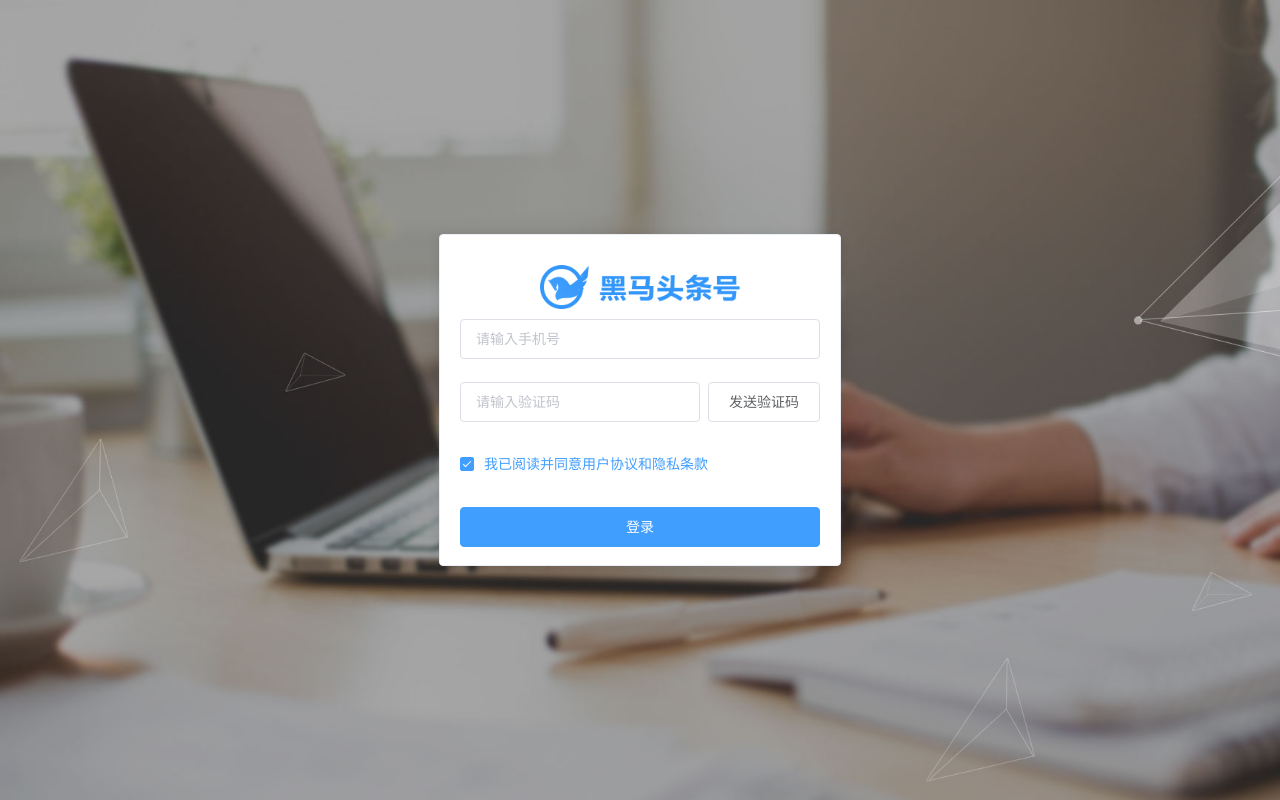
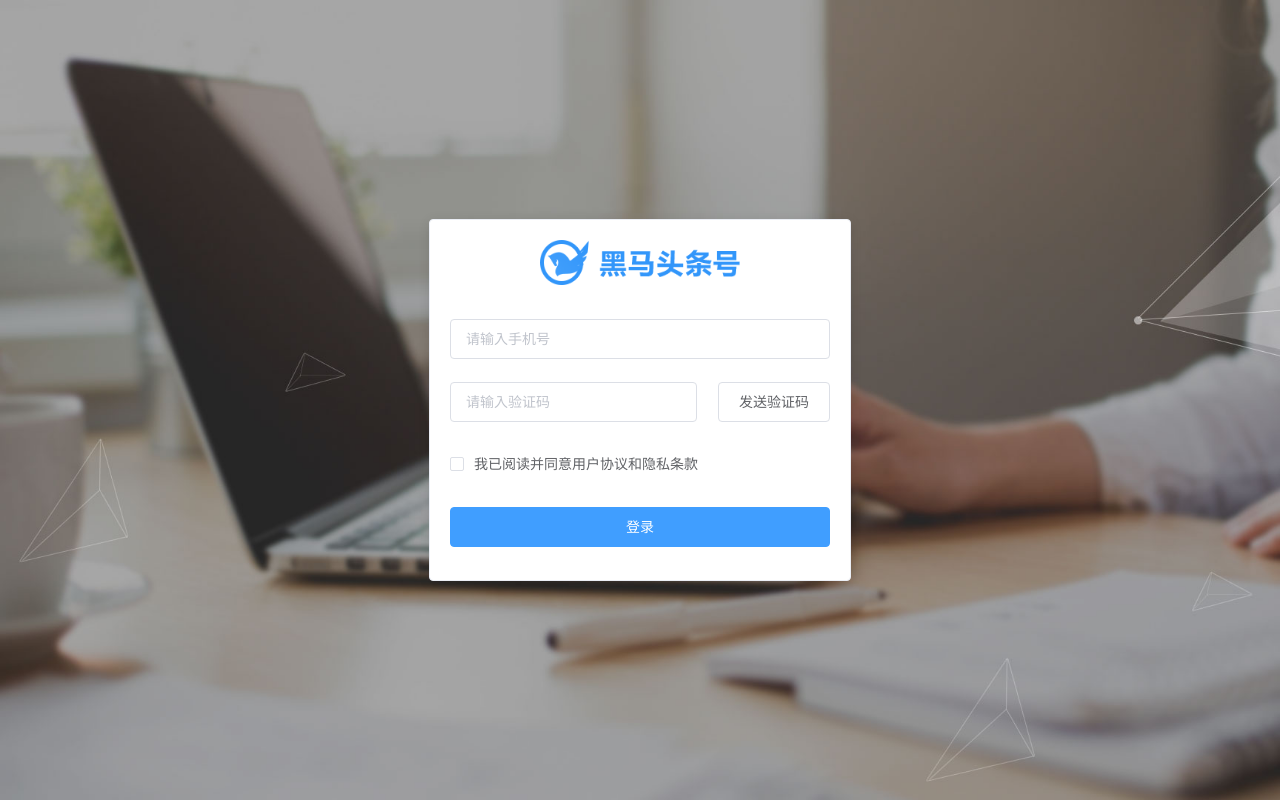
Before and after one commit to xwslove/toutiao81, a Vue app: page /#/login in a window 1280 px wide. Built offline with nearby package versions, Linux system fonts and the light colour scheme.

Commit message:
登录模块-数据绑定及校验

```diff
--- a/src/App.vue
+++ b/src/App.vue
@@ -2,5 +2,5 @@
     <router-view/>
 </template>
 
-<style lang="less">
+<style lang="less" scoped>
 </style>
--- a/src/views/login/index.vue
+++ b/src/views/login/index.vue
@@ -1,50 +1,113 @@
 <template>
-  <div class="login">
-    <div class="login">
-    <el-card class="box-card">
-      <img src="../../assets/img/logo_index.png" alt="黑马头条" />
-      <el-form >
-        <el-form-item prop="mobile">
-          <el-input  placeholder="请输入手机号"></el-input>
+  <div class='login'>
+    <el-card class='login-card'>
+      <div class='title'>
+        <img src="../../assets/img/logo_index.png" alt="">
+      </div>
+      <!-- 表单结构  el-form el-form-item -->
+      <el-form :model="formData" :rules="rules" ref="loginForm">
+        <!-- el-form-item 的prop属性设置为需要检验的字段 -->
+        <el-form-item prop='mobile'>
+          <!-- 手机号绑定input -->
+          <el-input v-model="formData.mobile" placeHolder='请输入手机号'></el-input>
         </el-form-item>
-        <el-form-item prop="code">
-          <el-input  placeholder="请输入验证码" style="width:240px"></el-input>
-          <el-button style="float:right">发送验证码</el-button>
+        <el-form-item prop='code'>
+          <!-- 验证码绑定input -->
+          <el-input v-model="formData.code" style='width:65%' placeHolder='请输入验证码'></el-input>
+          <el-button style='float:right'>发送验证码</el-button>
+        </el-form-item>
+        <el-form-item prop='check'>
+          <!-- checkbox绑定check -->
+          <el-checkbox v-model="formData.check">我已阅读并同意用户协议和隐私条款</el-checkbox>
         </el-form-item>
         <el-form-item>
-          <el-checkbox :checked="true">我已阅读并同意用户协议和隐私条款</el-checkbox>
-        </el-form-item>
-        <el-form-item>
-          <el-button  type="primary" style="width:100%">登录</el-button>
+          <el-button @click="login" type="primary" style='width:100%'>登录</el-button>
         </el-form-item>
       </el-form>
     </el-card>
-  </div>
   </div>
 </template>
 
 <script>
 export default {
-
+  data () {
+    // 定义了一个自定义函数
+    var func = function (rule, value, callback) {
+      // rule是当前的校验规则 没什么用
+      // value就是当前表单的字段的值
+      if (value) {
+        // 满足校验
+        callback() // 同意继续往下走
+      } else {
+        // 否则不满足校验
+        callback(new Error('您必须无条件同意被坑'))
+      }
+    }
+    return {
+      //  定义表单数据对象
+      formData: {
+        mobile: '',
+        code: '',
+        check: false
+      },
+      rules: {
+        mobile: [
+          { required: true, message: '登录手机号不能为空', trigger: 'blur' },
+          { pattern: /^1[3456789]\d{9}$/, message: '手机号格式错误' }
+        ],
+        code: [
+          { required: true, message: '验证码不能为空', trigger: 'blur' },
+          { pattern: /^\d{6}$/, message: '验证码必须为6位数字' }
+        ],
+        check: [{
+          validator: func // 自定义函数
+        }]
+      }
+    }
+  },
+  methods: {
+    login () {
+      // validate  手动校验表单数据
+      // isOK是 当前表单是否通过了校验
+      // result是当前的校验结果
+      this.$refs.loginForm.validate(isOK => {
+        if (isOK) {
+          // 通过了校验
+          this.$axios({
+            method: 'post',
+            url: '/authorizations',
+            data: this.formData // post参数是在data中写入的
+          }).then(result => {
+            window.localStorage.setItem('user-info', JSON.stringify(result.data))
+            // 编程式导航
+            this.$router.push('/home')
+          })
+        }
+      })
+    }
+  }
 }
 </script>
 
 <style lang='less' scoped>
-.login{
+  .login {
     width:100%;
-  height:100vh;
+    height: 100vh;
     background-image: url('../../assets/img/login_bg.jpg');
     background-size: cover;
     display: flex;
     justify-content: center;
     align-items: center;
-  .box-card {
-    width: 400px;
-    height: 330px;
+    .login-card {
+      width:420px;
+      height:360px;
+      .title {
+        text-align: center;
+        margin-bottom:30px;
         img {
-      display: block;
-      width: 200px;
-      margin: 10px auto;
+          width:200px;
+          height:45px;
+        }
       }
     }
   }
```
Lines whose indentation alone changed are shown as unchanged.
